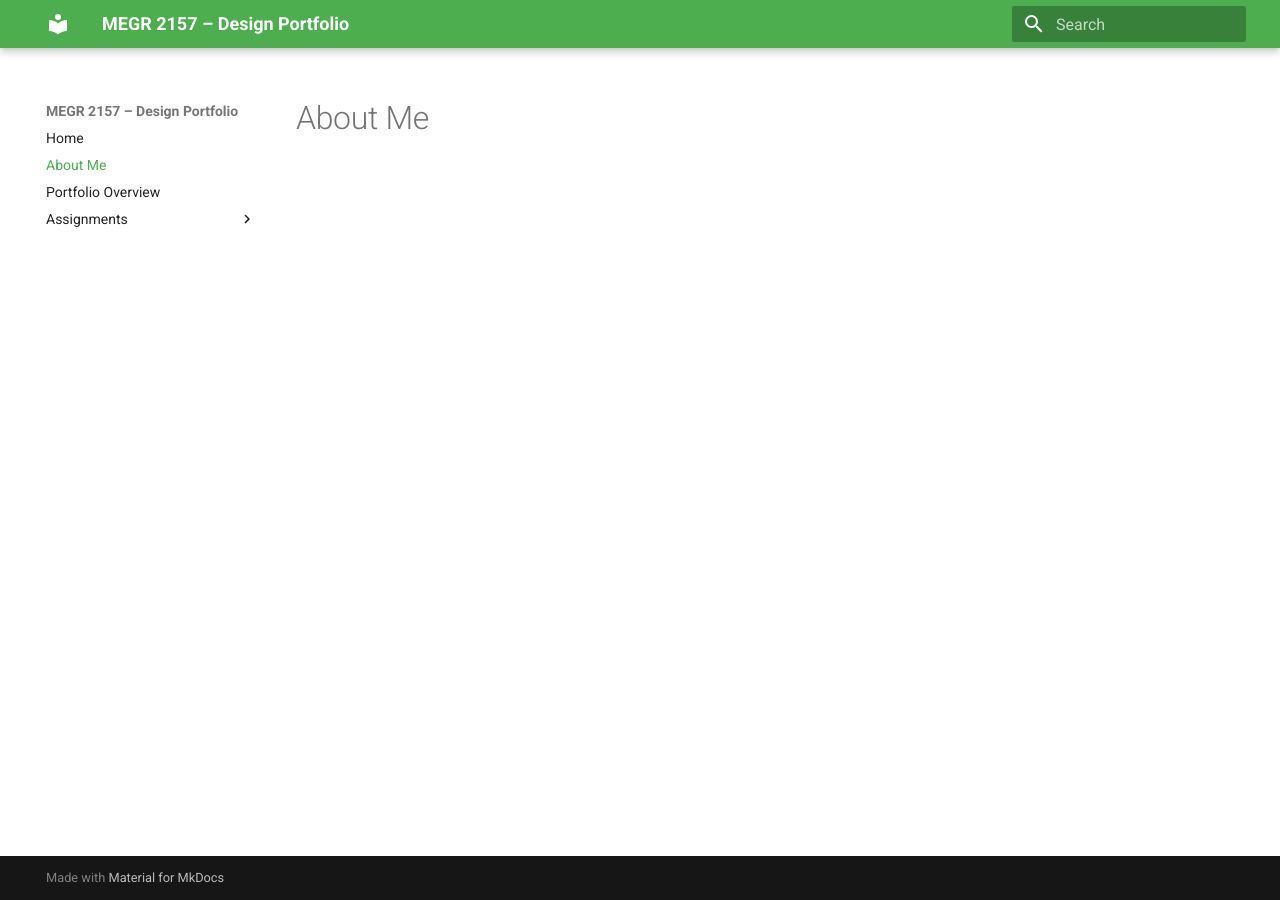
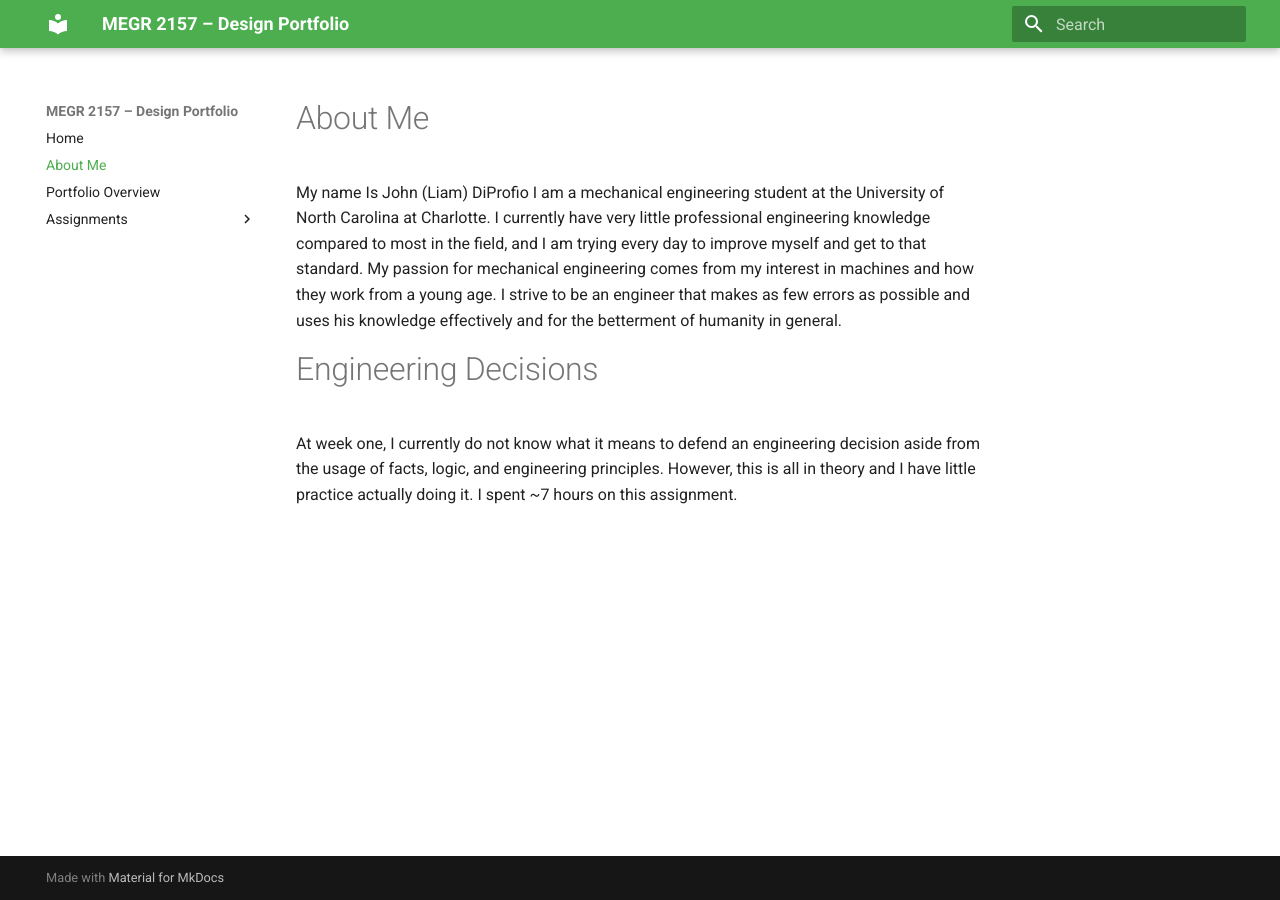
Before and after one commit to triangulum-1/megr2156-portfolio, an MkDocs documentation site: the page built from docs/aboutme/index.md, in a window 1280 px wide. Built offline with MkDocs 1.6.1 and Material for MkDocs 9.7.7, drawn with Linux system fonts in a browser that asks for light colours.

Commit message:
Update About Me section with personal details
Added personal introduction and reflections on engineering decisions.

```diff
--- a/docs/aboutme/index.md
+++ b/docs/aboutme/index.md
@@ -1 +1,9 @@
 #About Me
+
+My name Is John (Liam) DiProfio
+I am a mechanical engineering student at the University of North Carolina at Charlotte. I currently have very little professional engineering knowledge compared to most in the field, and I am trying every day to improve myself and get to that standard. My passion for mechanical engineering comes from my interest in machines and how they work from a young age. I strive to be an engineer that makes as few errors as possible and uses his knowledge effectively and for the betterment of humanity in general.
+
+#Engineering Decisions
+
+At week one, I currently do not know what it means to defend an engineering decision aside from the usage of facts, logic, and engineering principles. However, this is all in theory and I have little practice actually doing it.
+I spent ~7 hours on this assignment.
```
